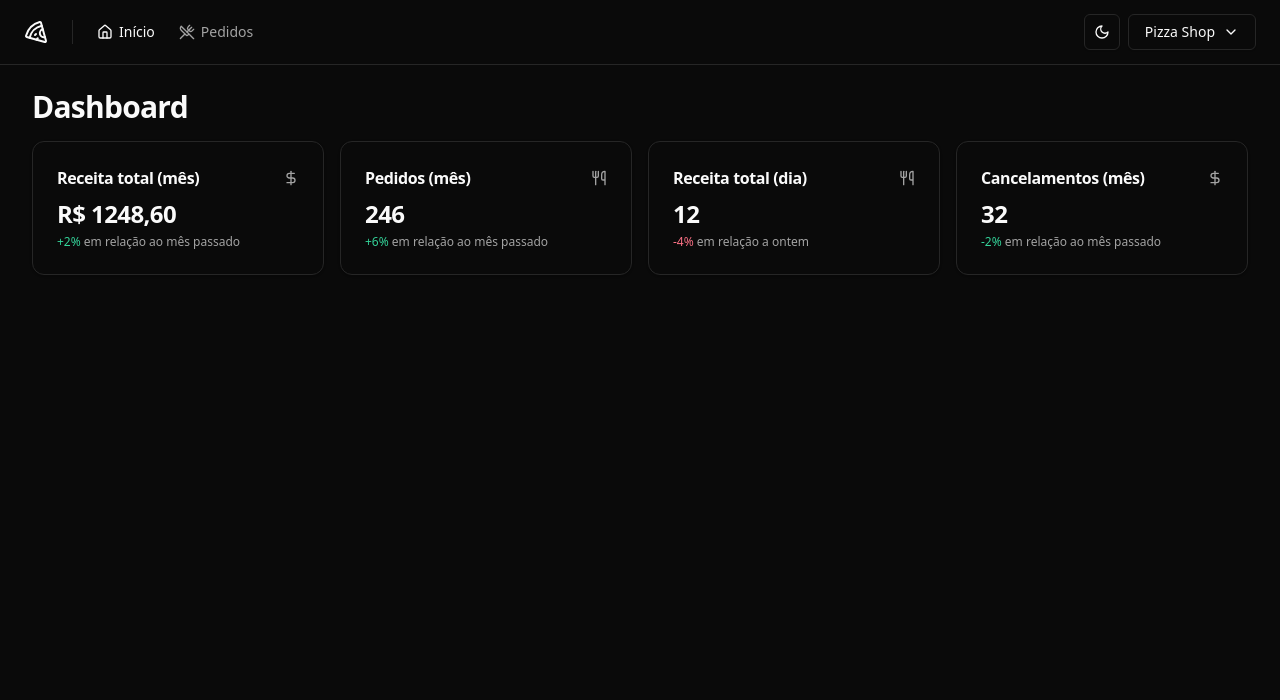
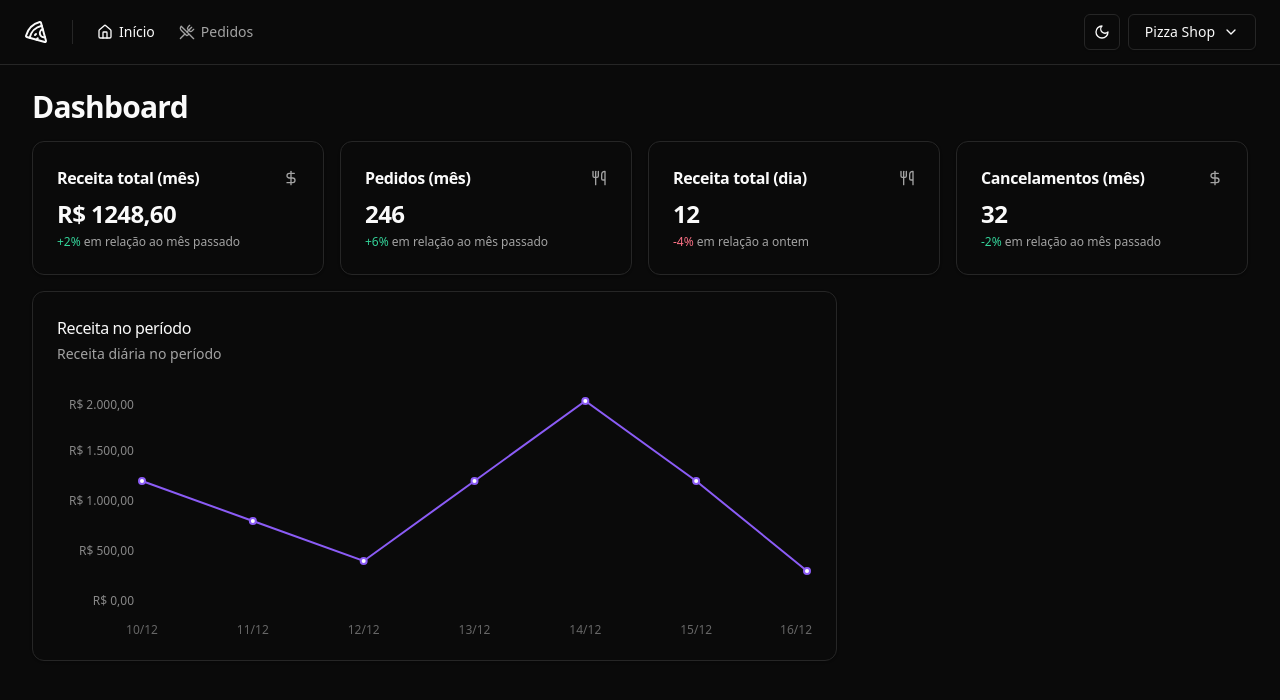
Before and after one commit to guivalencia/pizzashop-web, a React (Vite) app: page / in a window 1280 px wide. Shown: the top 700 px of the page. Built offline with nearby package versions, Linux system fonts and the light colour scheme.

Commit message:
grafico receita finalizado

```diff
--- a/package.json
+++ b/package.json
@@ -27,6 +27,7 @@
     "react-helmet-async": "^2.0.5",
     "react-hook-form": "^7.54.2",
     "react-router-dom": "^7.1.3",
+    "recharts": "^2.15.1",
     "sonner": "^1.7.2",
     "sort-by": "^0.0.2",
     "tailwind-merge": "^2.6.0",
--- a/src/pages/app/dashboard/dashboard.tsx
+++ b/src/pages/app/dashboard/dashboard.tsx
@@ -3,6 +3,7 @@
 import { MonthOrdersAmountCard } from "./month-orders-amount-card";
 import { DayOrdersAmountCard } from "./day-orders-amount-card";
 import { MonthCanceledOrdersAmountCard } from "./month-canceled-amount-card";
+import { RevenueChart } from "./revenue-chart";
 
 export function Dashboard() {
     return (
@@ -18,6 +19,10 @@
                     <MonthCanceledOrdersAmountCard />
                 </div>
             </div>
+
+            <div className="grid grid-cols-9 gap-4">
+                <RevenueChart />
+            </div>
         </>
     )
 }
--- /dev/null
+++ b/src/pages/app/dashboard/revenue-chart.tsx
@@ -0,0 +1,39 @@
+import { Card, CardContent, CardDescription, CardHeader, CardTitle } from "@/components/ui/card";
+import {ResponsiveContainer, LineChart, XAxis, YAxis, CartesianGrid, Line, Tooltip} from 'recharts'
+import colors from 'tailwindcss/colors'
+
+const data = [
+  { date: '10/12', revenue: 1200},
+  { date: '11/12', revenue: 800},
+  { date: '12/12', revenue: 400},
+  { date: '13/12', revenue: 1200},
+  { date: '14/12', revenue: 2000},
+  { date: '15/12', revenue: 1200},
+  { date: '16/12', revenue: 300}
+]
+export function RevenueChart(){
+  return (
+    <Card className="col-span-6">
+      <CardHeader className="flex-row items-center justify-between pb-8">
+        <div className="space-y-1">
+          <CardTitle className="text-base font-medium">
+            Receita no período
+          </CardTitle>
+          <CardDescription>Receita diária no período</CardDescription>
+        </div>
+      </CardHeader>
+      <CardContent>
+        <ResponsiveContainer width="100%" height={240}>
+          <LineChart data={data} style={{fontSize: 12}}>
+            <XAxis dataKey="date" axisLine={false} tickLine={false} dy={16} />
+            <YAxis stroke="#888" axisLine={false} tickLine={false} width={80} tickFormatter={(value: number) => value.toLocaleString('pt-BR', {
+              style: 'currency',
+              currency: 'BRL'
+            })} />
+            <Line type="linear" strokeWidth={2} dataKey="revenue" stroke={colors.violet['500']} />
+          </LineChart>
+        </ResponsiveContainer>
+      </CardContent>
+    </Card>
+  )
+}
```
Also changed, not shown: 1 other file (tests, documents, lock files or other folders).
